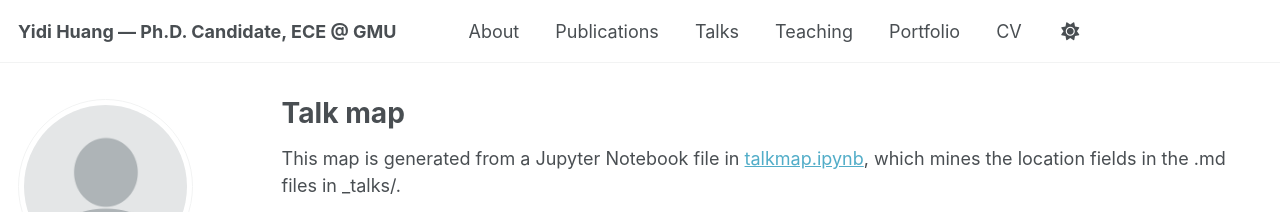
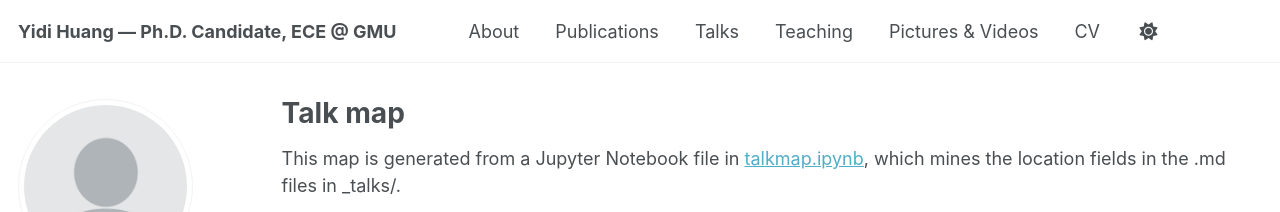
Before and after one commit to GMUYidi/huang-yidi.github.io, a Jekyll site: the page built from _pages/talkmap.html, in a window 1280 px wide. Shown: the top 212 px of the page. Built offline with Jekyll 4.4.1, drawn with Linux system fonts in a browser that asks for light colours; nearby versions of some CDN libraries; some web fonts are replaced; a script that is not in the unit is left out.

Commit message:
Update navigation.yml

```diff
--- a/_data/navigation.yml
+++ b/_data/navigation.yml
@@ -16,7 +16,7 @@ main:
     url: /talks/
   - title: "Teaching"
     url: /teaching/
-  - title: "Portfolio"
+  - title: "Pictures & Videos"
     url: /portfolio/
   - title: "CV"
     url: /cv/
```
